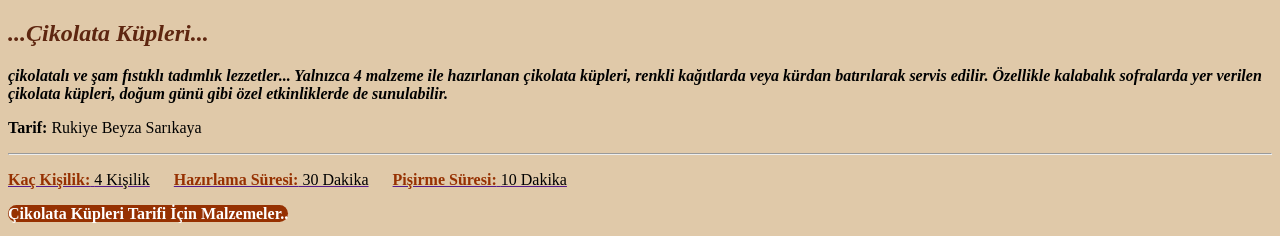
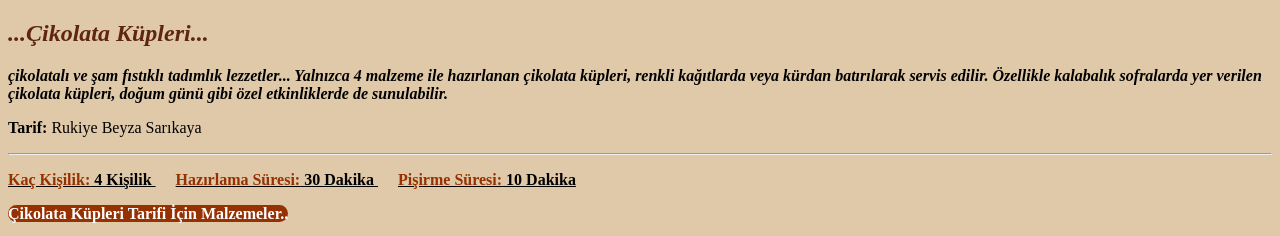
Before and after one commit to bb0143sbw/YemekTarifi, a plain HTML site: page index.html in a window 1280 px wide. Shown: the top 236 px of the page. Drawn offline with Linux system fonts and the light colour scheme.

Commit message:
<u> etiketi ile yazıların altı çizildi

```diff
--- a/index.html
+++ b/index.html
@@ -59,20 +59,21 @@
       <!-- Article - Start -->
       <article>
         <p>
-          <a href=""
-            ><b> <span style="color: #963102">Kaç Kişilik:</span> </b>
-            <span style="color: black">4 Kişilik</span></a
-          >
+          <u>
+            <b> <span style="color: #963102">Kaç Kişilik:</span> 4 Kişilik </b>
+          </u>
           &emsp;
-          <a href=""
-            ><b><span style="color: #963102">Hazırlama Süresi:</span></b
-            ><span style="color: black"> 30 Dakika</span></a
-          >
+          <u>
+            <b>
+              <span style="color: #963102">Hazırlama Süresi:</span> 30 Dakika
+            </b>
+          </u>
           &emsp;
-          <a href=""
-            ><b><span style="color: #963102">Pişirme Süresi:</span></b>
-            <span style="color: black">10 Dakika</span></a
-          >
+          <u>
+            <b>
+              <span style="color: #963102">Pişirme Süresi:</span> 10 Dakika
+            </b>
+          </u>
         </p>
         <div>
           <p class="class1">
```
